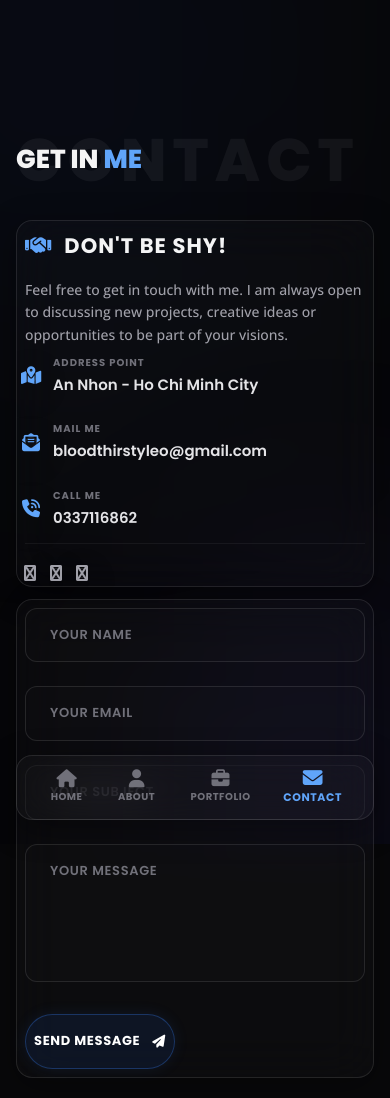
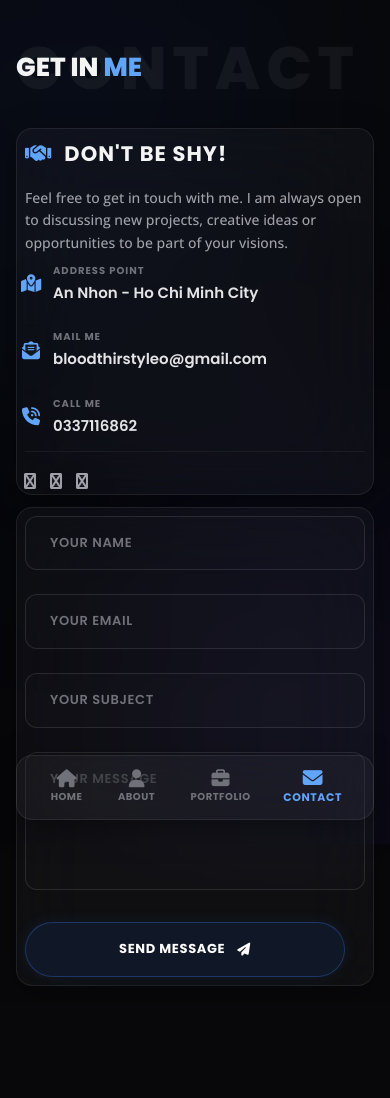
Before and after one commit to bloodthirstyleo/profiles-source, a Next.js app: page /contact in a window 390 px wide. After the commit the page ends 1002 px from the top, so only its background shows below. Built offline with nearby package versions, Linux system fonts and the light colour scheme.

Commit message:
feat: refine style layout interactions (Plan 02)

```diff
--- a/app/globals.css
+++ b/app/globals.css
@@ -3,6 +3,10 @@
 @tailwind utilities;
 
 @layer base {
+  :root {
+    --skin-shadow-color: rgba(59, 130, 246, 0.45);
+  }
+
   html {
     scroll-behavior: smooth;
   }
@@ -16,41 +20,12 @@
 @layer utilities {
   /* Glassmorphism Styles */
   .glass-panel {
-    @apply bg-white/[0.02] backdrop-blur-xl border border-white/10 shadow-[0_8px_32px_0_rgba(0,0,0,0.37)];
+    @apply bg-white/[0.03] backdrop-blur-2xl border border-white/[0.08] shadow-glass;
+    -webkit-backdrop-filter: blur(24px);
   }
 
   .glass-panel-hover {
-    @apply transition-all duration-300 hover:bg-white/[0.04] hover:border-white/20 hover:shadow-[0_8px_32px_0_rgba(59,130,246,0.1)];
-  }
-
-  /* Aurora Background Animations */
-  @keyframes aurora-1 {
-    0%, 100% {
-      transform: translate(0px, 0px) scale(1);
-    }
-    33% {
-      transform: translate(30px, -50px) scale(1.15);
-    }
-    66% {
-      transform: translate(-20px, 20px) scale(0.9);
-    }
-  }
-
-  @keyframes aurora-2 {
-    0%, 100% {
-      transform: translate(0px, 0px) scale(1.1);
-    }
-    50% {
-      transform: translate(-40px, 40px) scale(0.85);
-    }
-  }
-
-  .animate-aurora-slow {
-    animation: aurora-1 25s infinite alternate ease-in-out;
-  }
-
-  .animate-aurora-medium {
-    animation: aurora-2 18s infinite alternate ease-in-out;
+    @apply transition-all duration-300 hover:-translate-y-1 hover:scale-[1.01] hover:bg-white/[0.05] hover:border-white/20 hover:shadow-skin-glow;
   }
 
   /* Glow hover buttons */
--- a/app/layout.tsx
+++ b/app/layout.tsx
@@ -45,8 +45,8 @@ export default function RootLayout({
         <body className="font-Poppins text-fs-16 font-medium leading-lh-1.6 text-zinc-100 bg-[#08080a]">
           {/* Aurora background dynamic lights */}
           <div className="fixed inset-0 -z-50 overflow-hidden bg-[#070709] pointer-events-none select-none">
-            <div className="absolute top-[-20%] left-[-20%] w-[60%] h-[60%] rounded-full bg-blue-600/10 blur-[130px] animate-aurora-slow" />
-            <div className="absolute bottom-[-20%] right-[-20%] w-[60%] h-[60%] rounded-full bg-indigo-600/10 blur-[130px] animate-aurora-medium" />
+            <div className="absolute top-[-20%] left-[-20%] w-[70%] h-[70%] rounded-full bg-blue-600/10 blur-5xl animate-aurora-slow" />
+            <div className="absolute bottom-[-20%] right-[-20%] w-[70%] h-[70%] rounded-full bg-indigo-600/10 blur-5xl animate-aurora-medium" />
           </div>
 
           <Navbar />
--- a/public/assets/css/skins/blue.css
+++ b/public/assets/css/skins/blue.css
@@ -15,6 +15,7 @@
   --surface:      rgba(11, 22, 50, 0.70);
   --surface-2:    rgba(18, 34, 76, 0.48);
   --border-glow:  rgba(0, 170, 255, 0.25);
+  --skin-shadow-color: rgba(0, 170, 255, 0.45);
   --glow-teal:    0 0 20px rgba(0, 170, 255, 0.45);
   --glow-teal-sm: 0 0 10px rgba(0, 170, 255, 0.35);
   --glow-strong:  0 0 36px rgba(0, 170, 255, 0.60);
--- a/sections/BlogSection.tsx
+++ b/sections/BlogSection.tsx
@@ -20,15 +20,15 @@ export default function BlogSection() {
   );
 
   return (
-    <section id="blog" className="relative w-full">
+    <section id="blog" className="relative w-full pt-20 md:pt-28 pb-16 md:pb-20 px-4 sm:px-6 md:px-8">
       <div className="w-full">
         <SectionTitle bigTitle="posts" colorTitle="blog" normalTitle="my" />
 
         <div className="xl:max-w-1140 custom-md-3:max-w-[calc(100%-195px)] lg:max-w-960 md:max-w-720 sm:max-w-540 xs:max-w-full mx-auto">
-          <div className="flex flex-wrap -mx-4">
+          <div className="flex flex-wrap -mx-3 sm:-mx-4">
             {paginated.map((post) => (
-              <div key={post.id} className="w-1/2 down-sm:w-full px-4 mb-8">
-                <div className="blog-list-item cursor-pointer rounded-5 group">
+              <div key={post.id} className="w-1/2 down-sm:w-full px-3 sm:px-4 mb-6 sm:mb-8">
+                <div className="blog-list-item cursor-pointer rounded-5 group transition-all duration-300 hover:-translate-y-1 hover:scale-[1.02] hover:shadow-skin-glow will-change-transform">
                   <img
                     src={`${basePath}${post.img}`}
                     alt={post.title}
--- a/sections/ContactSection.tsx
+++ b/sections/ContactSection.tsx
@@ -14,7 +14,7 @@ export default function ContactSection() {
   }
 
   return (
-    <section id="contact" className="relative w-full pt-28 pb-20 px-4 md:px-8">
+    <section id="contact" className="relative w-full pt-20 md:pt-28 pb-16 md:pb-20 px-4 sm:px-6 md:px-8">
       <div className="max-w-6xl w-full mx-auto">
         <SectionTitle bigTitle="contact" colorTitle="me" normalTitle="get in" />
 
@@ -144,7 +144,7 @@ export default function ContactSection() {
               <div className="flex items-center justify-between flex-wrap gap-4 pt-2">
                 <button
                   type="submit"
-                  className="btn-glow group inline-flex items-center gap-3 px-8 py-4 rounded-full text-fs-13 font-bold uppercase tracking-wider text-white transition-all"
+                  className="btn-glow group inline-flex w-full max-w-xs sm:w-auto items-center justify-center gap-3 px-6 sm:px-8 py-4 rounded-full text-fs-13 font-bold uppercase tracking-wider text-white transition-all"
                 >
                   Send Message
                   <i className="fa-solid fa-paper-plane transition-transform duration-300 group-hover:translate-x-0.5 group-hover:-translate-y-0.5" />
--- a/sections/HeroSection.tsx
+++ b/sections/HeroSection.tsx
@@ -10,7 +10,7 @@ export default function HeroSection() {
   return (
     <section
       id="home"
-      className="relative min-h-screen flex items-center justify-center pt-24 pb-16 px-4 md:px-8"
+      className="relative min-h-screen flex items-center justify-center pt-20 pb-14 px-4 sm:px-6 md:px-8"
     >
       <div className="max-w-6xl w-full mx-auto grid grid-cols-1 md:grid-cols-12 gap-8 md:gap-12 items-center">
         {/* Profile Image Column */}
@@ -50,7 +50,7 @@ export default function HeroSection() {
 
           <Link
             href="/about"
-            className="btn-glow group inline-flex items-center gap-3 px-8 py-4 rounded-full text-fs-14 font-bold uppercase tracking-wider text-white transition-all"
+            className="btn-glow group inline-flex w-full max-w-xs sm:w-auto items-center justify-center gap-3 px-6 sm:px-8 py-4 rounded-full text-fs-14 font-bold uppercase tracking-wider text-white transition-all"
           >
             More About Me
             <i className="fa-solid fa-arrow-right transition-transform duration-300 group-hover:translate-x-1" />
--- a/sections/PortfolioSection.tsx
+++ b/sections/PortfolioSection.tsx
@@ -16,7 +16,7 @@ export default function PortfolioSection() {
       : portfolioWorks.filter((w) => w.category === activeFilter);
 
   return (
-    <section id="works" className="relative w-full pt-28 pb-20 px-4 md:px-8">
+    <section id="works" className="relative w-full pt-20 md:pt-28 pb-16 md:pb-20 px-4 sm:px-6 md:px-8">
       <div className="max-w-6xl w-full mx-auto">
         <SectionTitle bigTitle="works" colorTitle="my" normalTitle="portfolio" />
 
@@ -43,11 +43,11 @@ export default function PortfolioSection() {
         </div>
 
         {/* Works Grid */}
-        <div className="grid grid-cols-1 sm:grid-cols-2 md:grid-cols-3 gap-8">
+        <div className="grid grid-cols-1 sm:grid-cols-2 lg:grid-cols-3 gap-5 sm:gap-6 lg:gap-8">
           {filtered.map((work) => (
             <div
               key={work.id}
-              className="group relative glass-panel glass-panel-hover p-4 rounded-2xl flex flex-col justify-between overflow-hidden"
+              className="group relative glass-panel glass-panel-hover p-4 rounded-2xl flex flex-col justify-between overflow-hidden hover:shadow-skin-glow will-change-transform"
             >
               {/* Image Container */}
               <div className="relative rounded-xl overflow-hidden aspect-video mb-4 bg-zinc-900/50 border border-white/5">
--- a/tailwind.config.ts
+++ b/tailwind.config.ts
@@ -81,6 +81,30 @@ const config: Config = {
         85: "85px",
         230: "230px",
       },
+      blur: {
+        "4xl": "96px",
+        "5xl": "128px",
+      },
+      boxShadow: {
+        glass: "0 8px 32px 0 rgba(0, 0, 0, 0.37)",
+        "skin-glow": "0 18px 70px -28px var(--skin-shadow-color, rgba(59, 130, 246, 0.45))",
+        "skin-card": "0 14px 40px -18px var(--skin-shadow-color, rgba(59, 130, 246, 0.45))",
+      },
+      animation: {
+        "aurora-slow": "aurora-1 32s infinite alternate ease-in-out",
+        "aurora-medium": "aurora-2 24s infinite alternate ease-in-out",
+      },
+      keyframes: {
+        "aurora-1": {
+          "0%, 100%": { transform: "translate3d(0, 0, 0) scale(1)" },
+          "33%": { transform: "translate3d(36px, -56px, 0) scale(1.18)" },
+          "66%": { transform: "translate3d(-28px, 24px, 0) scale(0.92)" },
+        },
+        "aurora-2": {
+          "0%, 100%": { transform: "translate3d(0, 0, 0) scale(1.12)" },
+          "50%": { transform: "translate3d(-48px, 42px, 0) scale(0.88)" },
+        },
+      },
     },
   },
   plugins: [],
```
Also changed, not shown: sections/AboutSection.tsx (+4 -4 lines).
